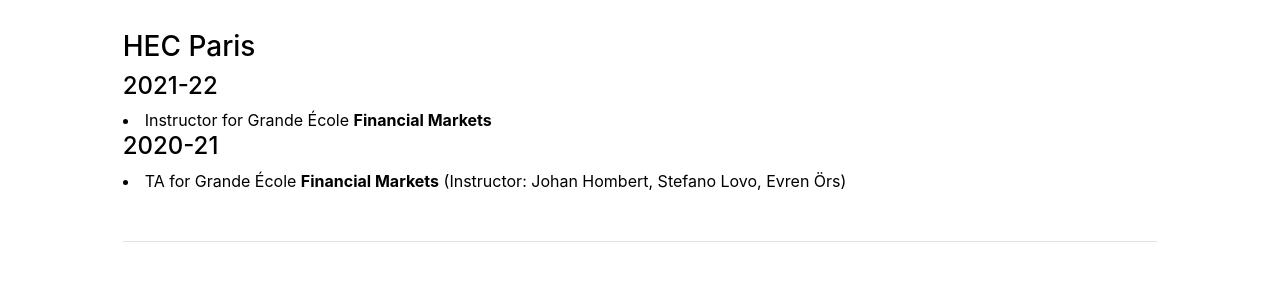
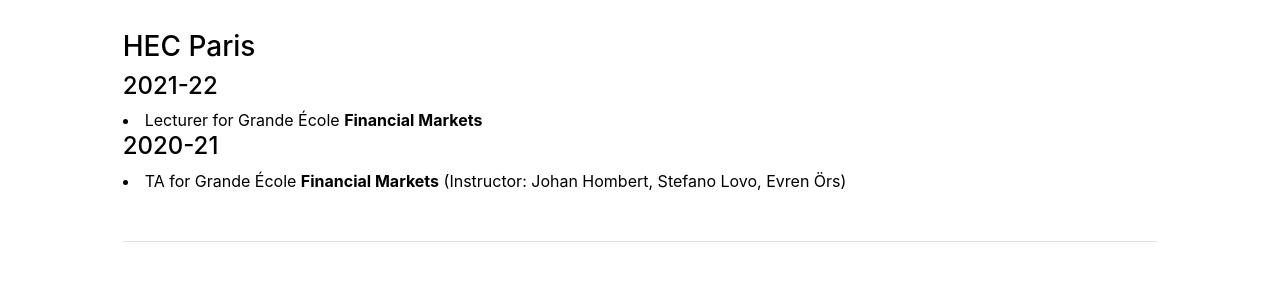
Before and after one commit to antoinehubertdefraisse/antoinehubertdefraisse.github.io, a Jekyll site: the page built from courses.md, in a window 1280 px wide. Shown: the part 143-438 px from the top of the page. Built offline with Jekyll 4.4.1, drawn with Linux system fonts in a browser that asks for light colours.

Commit message:
Update courses.html

```diff
--- a/_layouts/courses.html
+++ b/_layouts/courses.html
@@ -6,7 +6,7 @@ layout: default
 
 <h4> 2021-22 </h4>
 <ui>
-  <li> Instructor for Grande École <b>Financial Markets</b></li>
+  <li> Lecturer for Grande École <b>Financial Markets</b></li>
 </ui>
 
 <h4> 2020-21 </h4>
```
